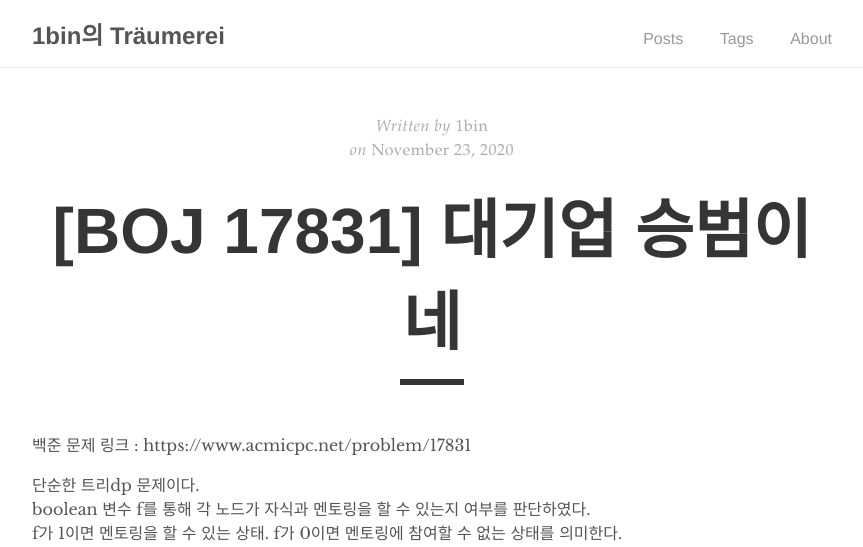
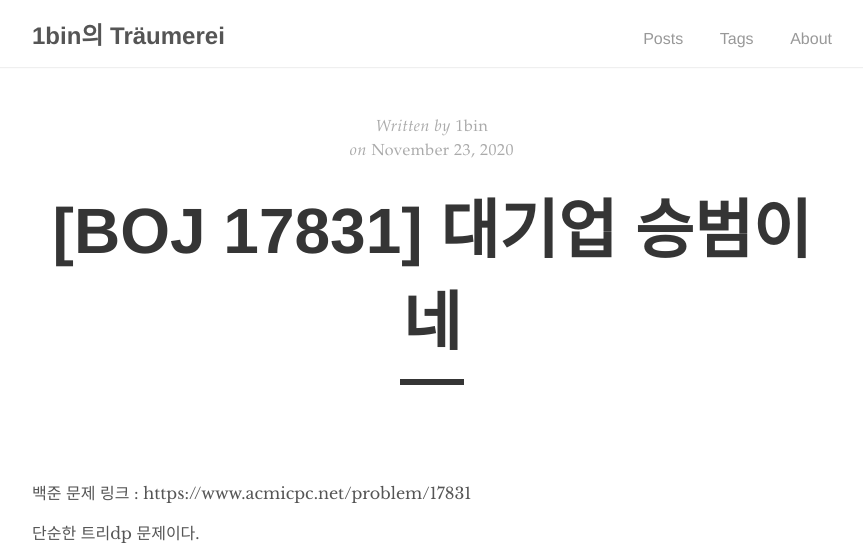
Before and after one commit to 1bin01/1bin01.github.io, a Jekyll site: the page built from _posts/2020-11-23-boj-17831.md, in a window 1280 px wide. Shown: the top 547 px of the page, without its empty margins (208-1071 px from the left). Built offline with Jekyll 4.4.1, drawn with Linux system fonts in a browser that asks for light colours; comment, search, counter and statistics services are not loaded.

Commit message:
Update post.html

```diff
--- a/_layouts/post.html
+++ b/_layouts/post.html
@@ -17,9 +17,10 @@ layout: default
     {% endif %}
   </div>
 
-  <h3 class="post-title">{{ page.title }}</h1>
+  <h3 class="post-title">{{ page.title }}</h3>
   <div class="post-line"></div>
-
+  <br>
+  <br>
   {{ content }}
 </div>
 
```
